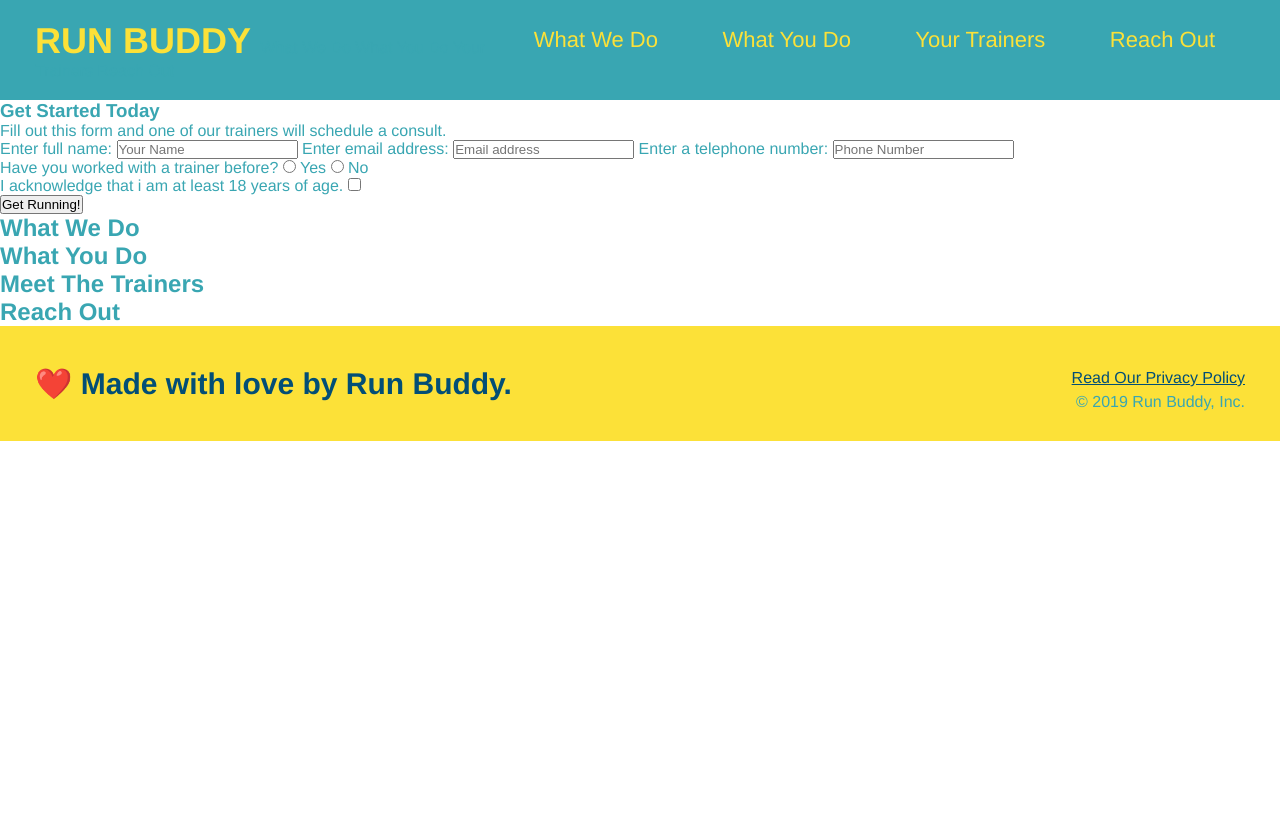
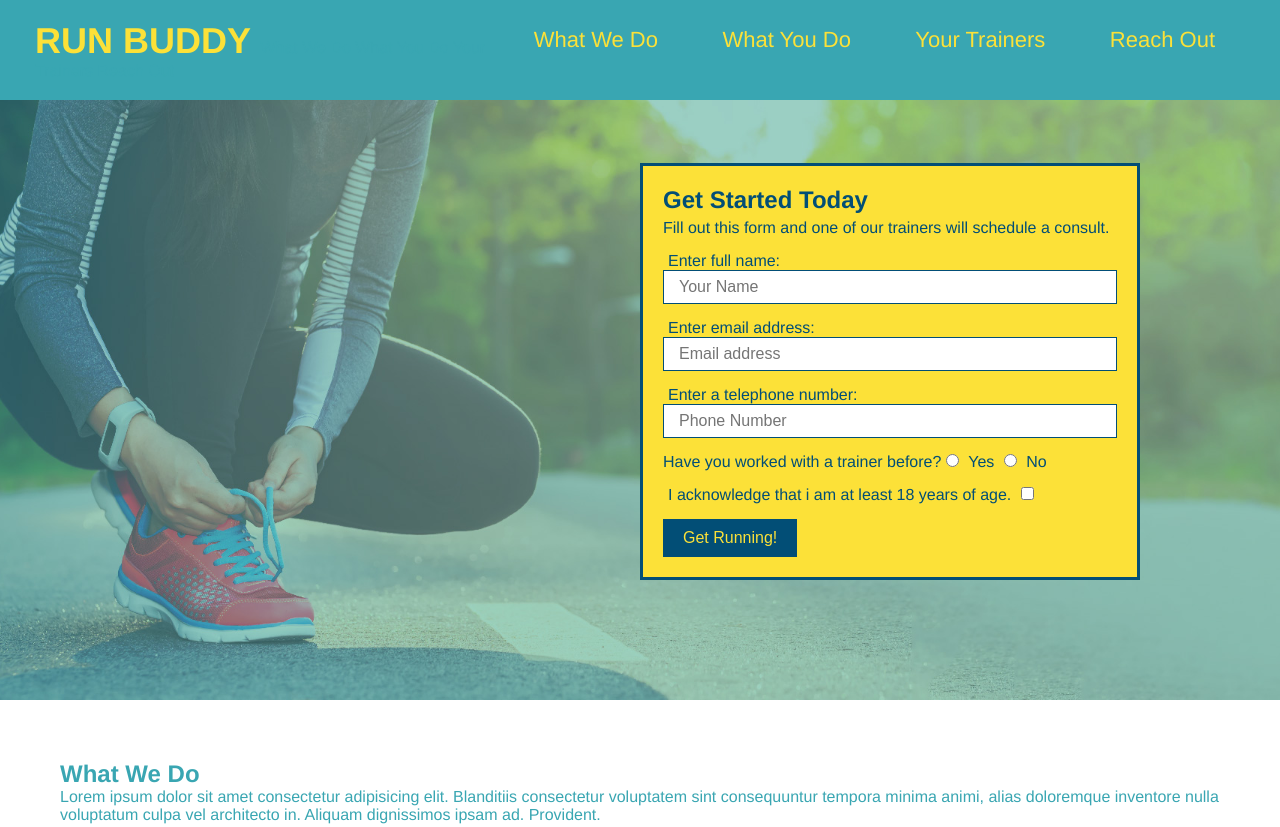
Before and after one commit to BriagasD98/run-buddy, a plain HTML site: page index.html in a window 1280 px wide. Shown: the top 827 px of the page. Before the commit the page ends 800 px from the top, so only its background shows below. Drawn offline with Linux system fonts and the light colour scheme.

Commit message:
add what you do icons

```diff
--- a/assets/css/style.css
+++ b/assets/css/style.css
@@ -61,3 +61,61 @@ footer div {
 footer a {
     color: #024e76;
 }
+
+section{
+    padding: 60px;
+}
+
+/*hero style start*/
+.hero {
+    background-image: url("../images/hero-background.jpg");
+    height: 600px;
+    background-size: cover;
+    background-position: center;
+    position: relative;
+}
+/*hero style end*/
+
+/*hero-form style start*/
+.hero-form {
+    border: 3px solid #024e76;
+    background-color: #fce138;
+    padding: 20px;
+    width: 500px;
+    color: #024e76;
+    position: absolute;
+    bottom: 120px;
+    right: 140px;
+}
+
+.hero-form h3 {
+    font-size: 24px;
+    margin: 0;
+}
+
+.hero-form p {
+    margin: 5px 0 15px 0;
+}
+
+.form-input {
+    border: 1px solid #024e76;
+    display: block;
+    padding: 7px 15px;
+    font-size: 16px;
+    color: #024e76;
+    width: 100%;
+    margin-bottom: 15px;
+}
+
+.hero-form label {
+    margin: 0 5px;
+}
+
+.hero-form button {
+    color: #fce138;
+    background-color: #024e76;
+    border: none;
+    padding: 10px 20px;
+    font-size: 16px;
+}
+/* hero form style end!*/
--- a/index.html
+++ b/index.html
@@ -34,17 +34,17 @@
         </header>
 
         <!-- hero/jumbotron -->
-        <section>
-            <div>
+        <section class="hero">
+            <div class="hero-form">
                 <h3>Get Started Today</h3>
                 <p>Fill out this form and one of our trainers will schedule a consult.</p>
             <form>
                 <label for="name">Enter full name:</label>
-                <input type="text" placeholder="Your Name" name="name" id="name" />
+                <input type="text" placeholder="Your Name" name="name" id="name" class="form-input" />
                 <label for="email">Enter email address:</label>
-                <input type="email" placeholder="Email address" name="email" id="email" />
+                <input type="email" placeholder="Email address" name="email" id="email" class="form-input" />
                 <label for="phone">Enter a telephone number:</label>
-                <input type="tel" placeholder="Phone Number" name="phone" id="phone"/>
+                <input type="tel" placeholder="Phone Number" name="phone" id="phone" class="form-input"/>
                 <p>
                     Have you worked with a trainer before?
                     <input type="radio" name="trainer-confirm" id="trainer-yes" />
@@ -66,19 +66,42 @@
         </section>
 
         <!-- "what we do" section -->
-        <section>
+        <section id="what-we-do">
             <h2>What We Do</h2>
+            <p>Lorem ipsum dolor sit amet consectetur adipisicing elit. Blanditiis consectetur voluptatem sint consequuntur tempora minima animi, alias doloremque inventore nulla voluptatum culpa vel architecto in. Aliquam dignissimos ipsam ad. Provident.
+            </p>
         </section>
 
         <!-- "what you do" section -->
-        <section>
+        <section id="what-you-do">
             <h2>What You Do</h2>
+
+            <div>
+                <img src="./assets/images/01-04-svgs/step-1.svg" alt="" />
+                <h3>Step 1: Fill Out the Form Above.</h3>
+                <p>You're already here, so why not?</p>
+            </div>
+
+            <div>
+                <img src="./assets/images/01-04-svgs/step-2.svg" alt="" />
+                <h3>Step 2: Consult with One of Our Trainers.</h3>
+                <p>Are you here to build muscle, lose weight, or just feel good?</p>
+            </div>
+
+            <div>
+                <img src="./assets/images/01-04-svgs/step-3.svg" alt="" />
+                <h3>Step 3: Get Running.</h3>
+                <p>Hit the ground running (literally) once your trainer lays out your plan.</p>
+            </div>
+
+            <div>
+                <img src="./assets/images/01-04-svgs/step-4.svg" alt="" />
+                <h3>Step 4: See Results.</h3>
+                <p>Bi-weekly checkins with your trainer will keep you focused.</p>
+            </div>
         </section>
 
-        <!-- "meet the trainers" section -->
-        <section>
-            <h2>Meet The Trainers</h2>
-        </section>
+
 
         <!-- "reach out" section -->
         <section>
```
Also changed, not shown: assets/images/01-04-svgs/step-1.svg (added), assets/images/01-04-svgs/step-2.svg (added), assets/images/01-04-svgs/step-3.svg (added), assets/images/01-04-svgs/step-4.svg (added), assets/images/hero-background.jpg (added), 1 other file.
